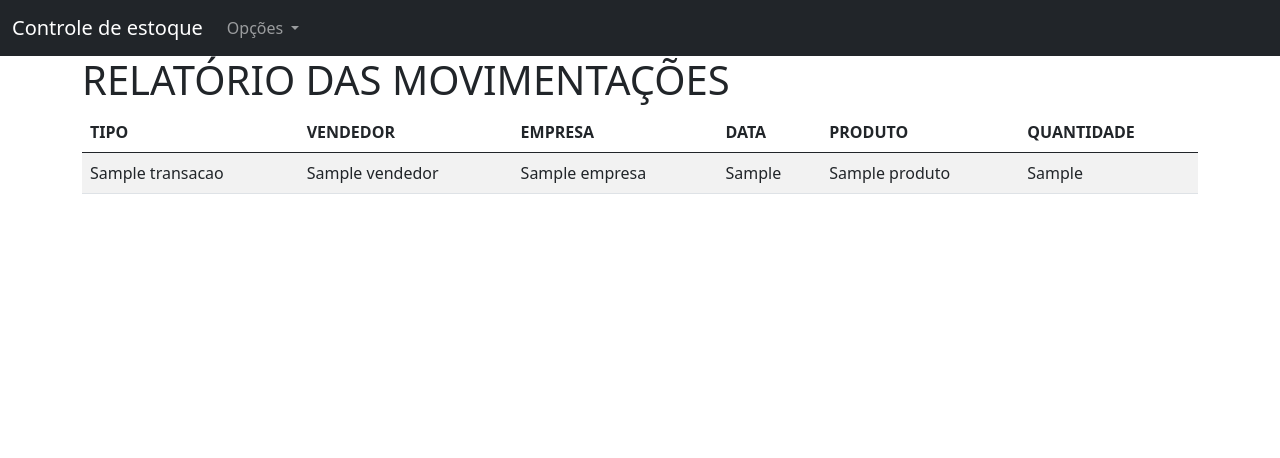
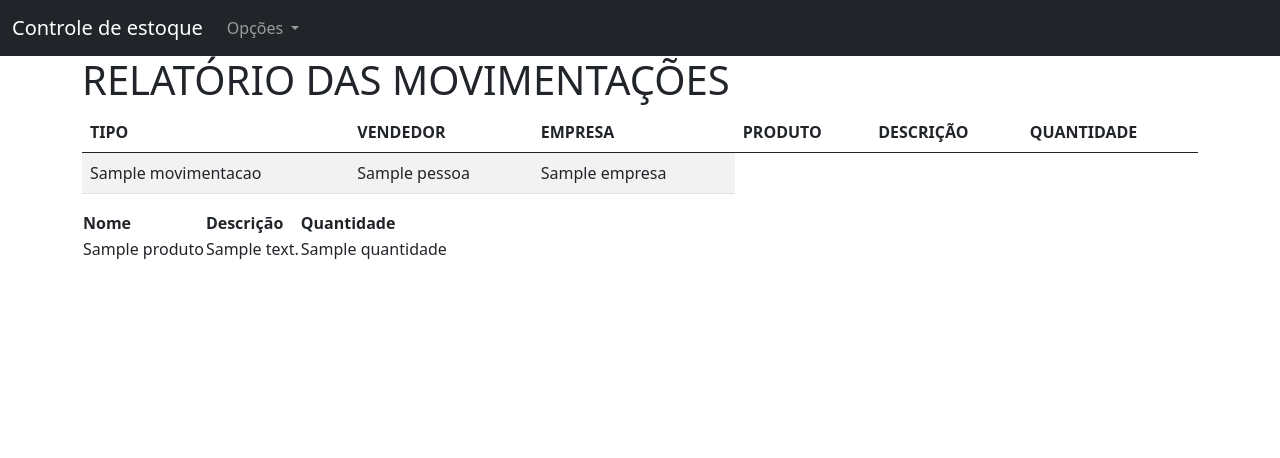
Before and after one commit to GomesMilla/Controle-de-estoque, a Django app: template templates/listar_movimentacoes.html in a window 1280 px wide. Shown: the top 458 px of the page. Run offline with Django 3.2, Linux system fonts and the light colour scheme; the template is opened without the code that fills it: most values are stand-ins (such as "Sample title", 1, 10 or a date in 2020); some libraries are stand-ins or nearby versions.

Commit message:
ainda falta arrumar o relatório

```diff
--- a/templates/listar_movimentacoes.html
+++ b/templates/listar_movimentacoes.html
@@ -10,20 +10,31 @@
             <th scope="col">TIPO</th>
             <th scope="col">VENDEDOR</th>
             <th scope="col">EMPRESA</th>
-            <th scope="col">DATA</th>
             <th scope="col">PRODUTO</th>
+            <th scope="col">DESCRIÇÃO</th>
             <th scope="col">QUANTIDADE</th>
         </tr>
         </thead>
         <tbody>
          {% for aux in listrelatorio %}
             <tr>
-            <td>{{aux.transacao}}</td>
-            <td>{{aux.vendedor}}</td>
-            <td>{{aux.empresa}}</td>
-            <td>{{aux.data_de_validade}}</td>
-            <td>{{aux.produto.nome}}</td>
-            <td>{{aux.qtd_de_produtos}}</td>
+            <td>{{aux.movimentacao}}</td>
+            <td>{{aux.movimentacao.vendedor.pessoa}}</td>
+            <td>{{aux.movimentacao.empresa}}</td>
+
+            <table>
+              <thead>
+                  <tr>
+                      <th>Nome</th>
+                      <th>Descrição</th>
+                      <th>Quantidade</th>
+                  </tr>
+              </thead>
+            {% for x in aux.Produtos %}
+            <td>{{x.produto.nome}}</td>
+            <td>{{x.descricao}}</td>
+            <td>{{x.quantidade}}</td>
+            {% endfor %}
           </tr>
           {% endfor %}
         </tbody>
--- a/transacao/views.py
+++ b/transacao/views.py
@@ -103,7 +103,7 @@
             transacao=aux)
         obj = {
             "movimentacao": aux,
-            "listproduto": listProdutosTransacao
+            "Produtos": listProdutosTransacao
         }
         listrelatorio.append(obj)
 
```
